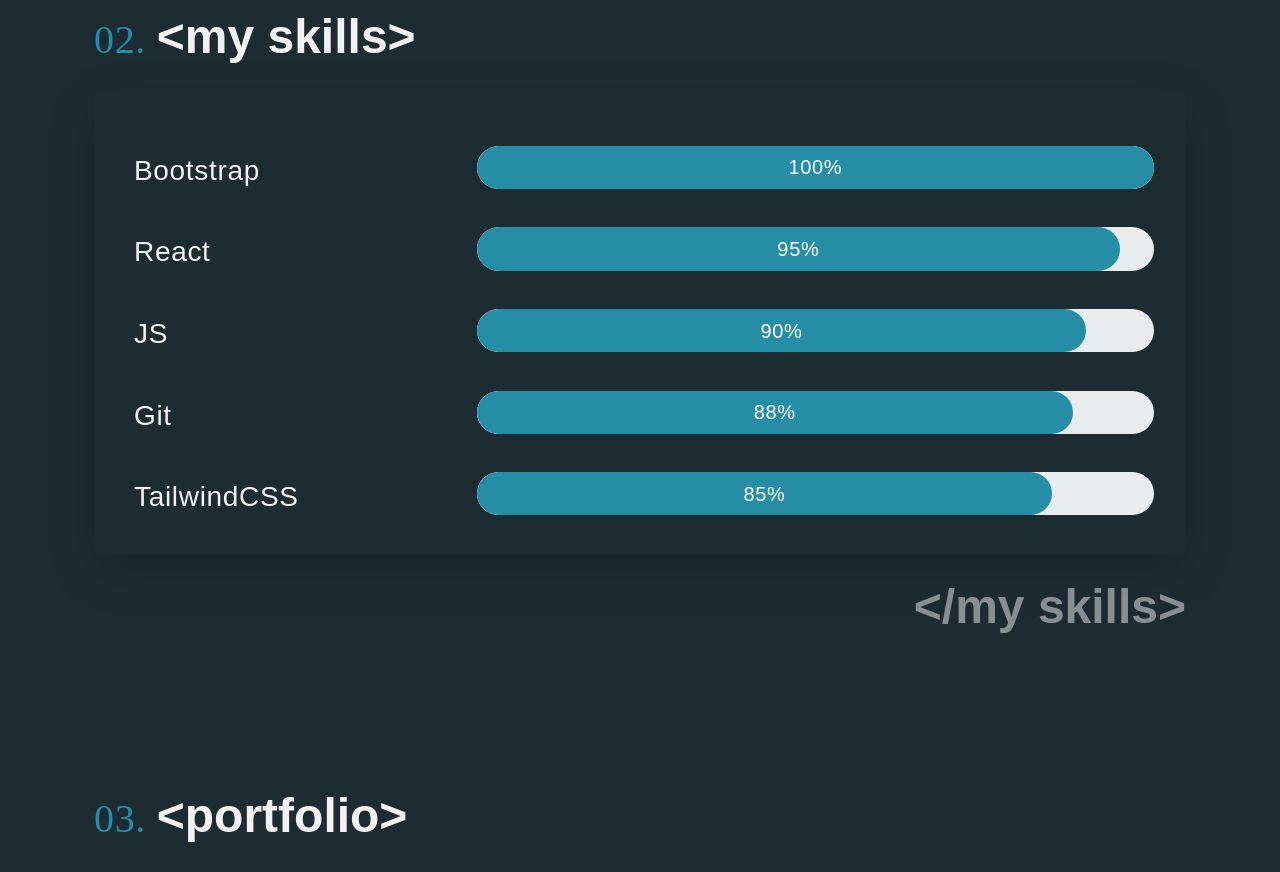
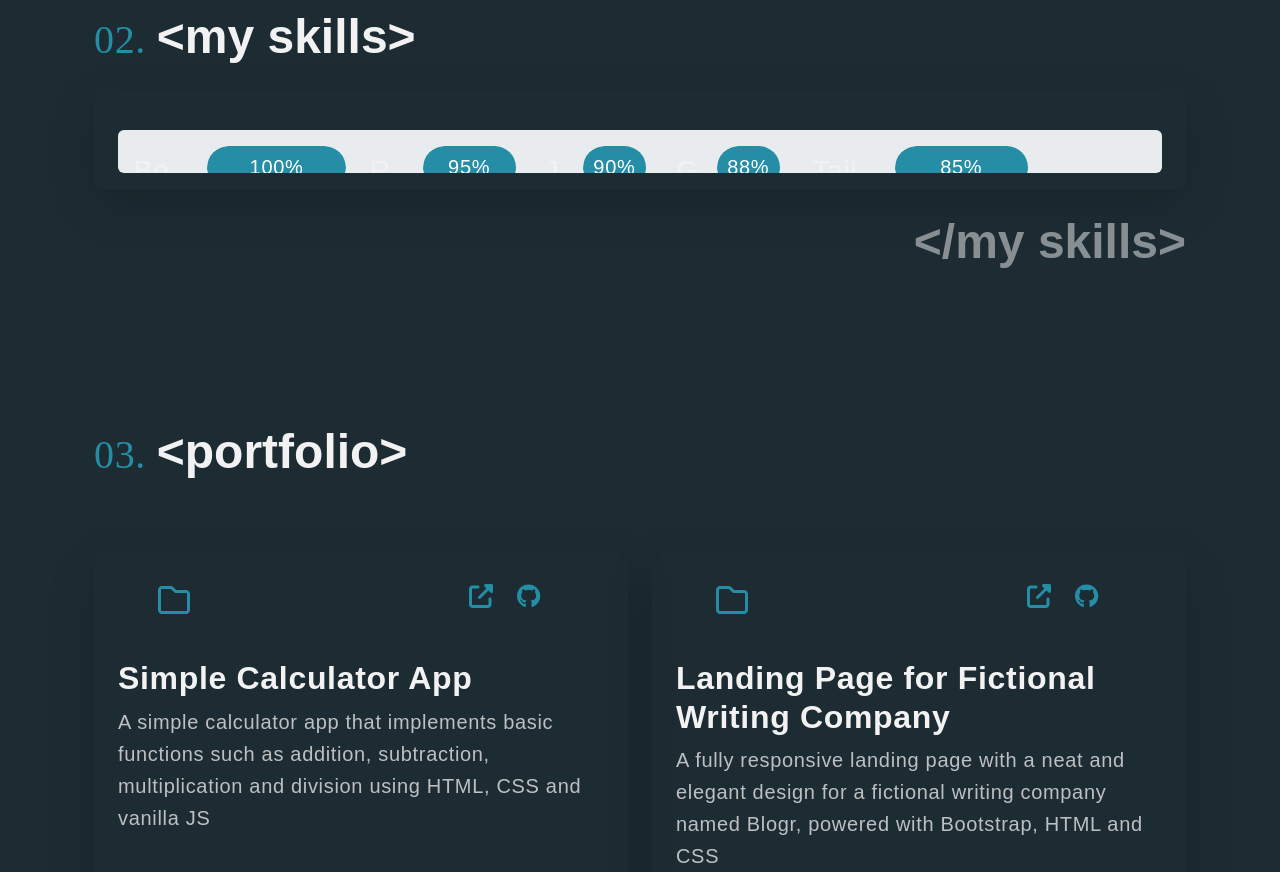
Before and after one commit to Kafolabi/portfolio, a React (Create React App) app: page / in a window 1280 px wide. Shown: the part 1500-2372 px from the top of the page. Built offline with nearby package versions, Linux system fonts and the light colour scheme; a web font is replaced by a local one.

Commit message:
Update Skillset.js
Added a new class to change background color

```diff
--- a/src/components/Skillset.js
+++ b/src/components/Skillset.js
@@ -20,7 +20,7 @@
 
 const Skillset = () => {
   return (
-    <div>
+    <div className="progress">
       <Progressbars name="Bootstrap" value="100%" />
       <Progressbars name="React" value="95%" />
       <Progressbars name="JS" value="90%" />
```
